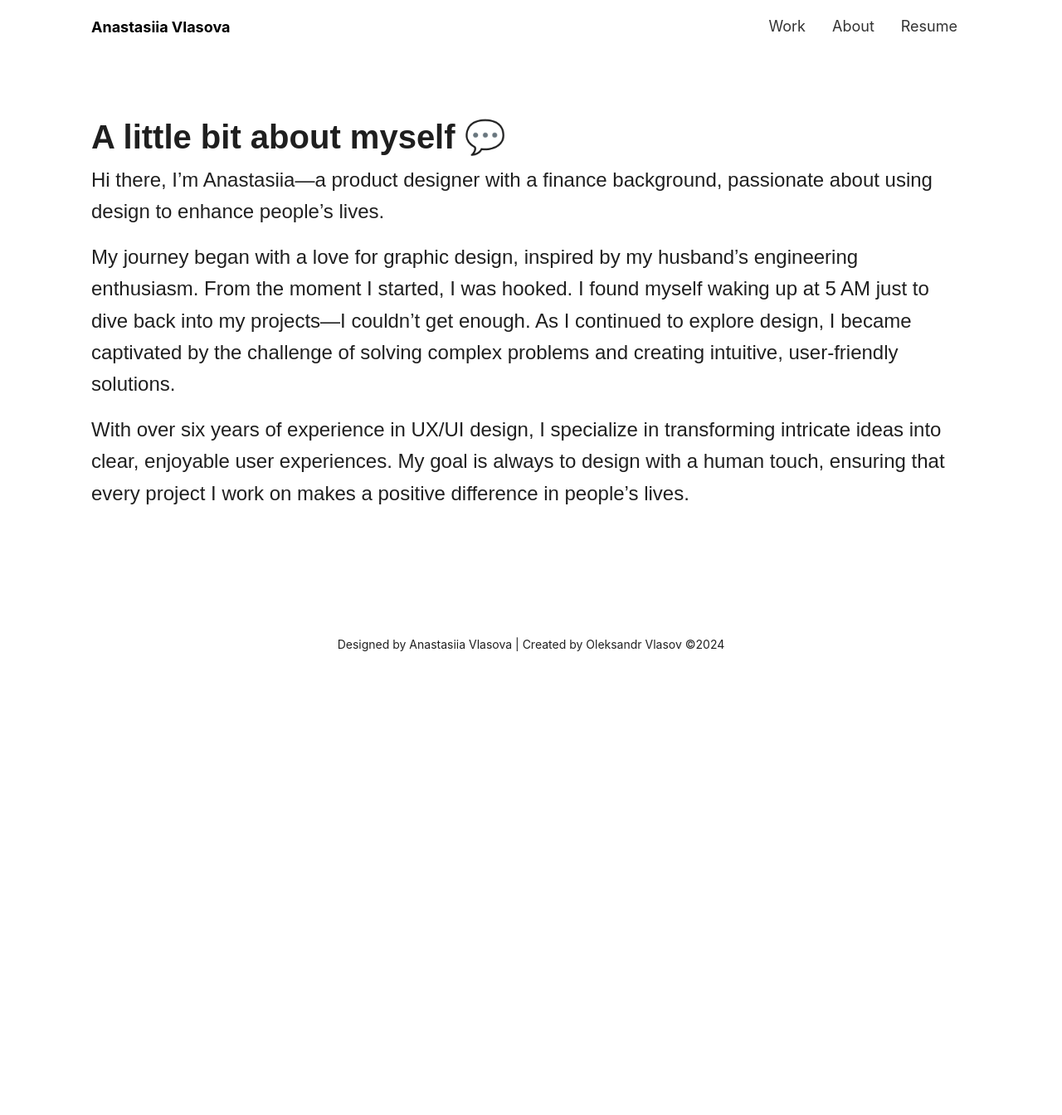
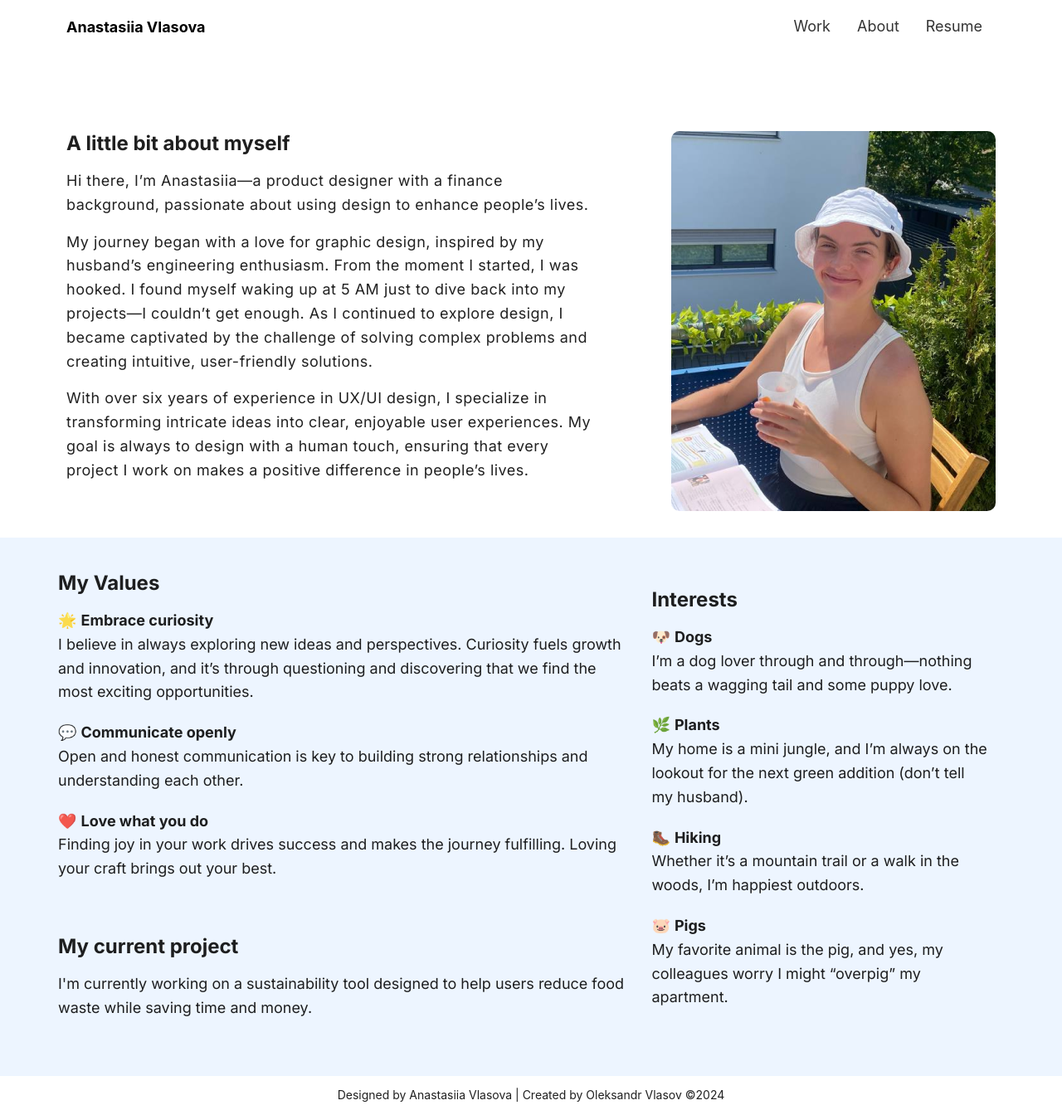
Before and after one commit to alexvlasov182/anastasiia-vlasova, a React (Vite) app: page /about in a window 1280 px wide. Shown: the whole page at 83% size. Before the commit the page ends 800 px from the top, so only its background shows below. Built offline with nearby package versions, Linux system fonts and the light colour scheme.

Commit message:
Finished about section

```diff
--- a/index.html
+++ b/index.html
@@ -3,6 +3,9 @@
   <head>
     <meta charset="UTF-8" />
     <meta name="viewport" content="width=device-width, initial-scale=1.0" />
+    <style>
+      @import url('https://fonts.googleapis.com/css2?family=Inter:ital,opsz,wght@0,14..32,100..900;1,14..32,100..900&display=swap');
+    </style>
     <title>Anastasiia Vlasova</title>
   </head>
   <body>
--- /dev/null
+++ b/src/domains/cards/components/About.module.scss
@@ -0,0 +1,58 @@
+.valuesSection {
+  width: 100%;
+  background-color: #EDF5FF;
+  padding: 40px 0;
+}
+
+.valuesContainer {
+  max-width: 1180px;
+  margin: 0 auto; /* Center the container */
+  display: flex;
+  flex-wrap: wrap;
+  justify-content: space-between;
+  padding: 0 20px; /* Add some padding inside the container */
+}
+
+.rightColumn {
+  flex-basis: 39%;
+  padding: 20px;
+  box-sizing: border-box;
+}
+
+.leftColumn {
+  flex-basis: 60%;
+  box-sizing: border-box;
+}
+
+h2 {
+  font-size: 24px;
+  margin-bottom: 15px;
+}
+
+.aboutValues {
+  font-family: "Inter", sans-serif;
+  font-size: 18px;
+  line-height: 1.6;
+  margin-bottom: 20px;
+}
+
+.currentProject {
+  margin-top: 64px;
+}
+
+.valuesTitle {
+  font-family: "Inter", sans-serif;
+  font-size: 24px;
+  margin-bottom: 16px;
+}
+
+@media (max-width: 768px) {
+  .valuesContainer {
+    flex-direction: column;
+  }
+
+  .leftColumn, .rightColumn {
+    flex-basis: 100%;
+    padding: 10px;
+  }
+}
--- /dev/null
+++ b/src/domains/cards/components/AboutValues.tsx
@@ -0,0 +1,49 @@
+import React from "react";
+import styles from "./About.module.scss"
+
+const AboutValues: React.FC = () => {
+  return (
+    <section className={styles.valuesSection}>
+      <div className={styles.valuesContainer}>
+        <div className={styles.leftColumn}>
+          <h2 className={styles.valuesTitle}>My Values</h2>
+          <p className={styles.aboutValues}>🌟 <strong>Embrace curiosity</strong><br/>
+            I believe in always exploring new ideas and perspectives. Curiosity fuels growth and innovation, and it’s
+            through questioning and discovering that we find the most exciting opportunities.
+          </p>
+          <p className={styles.aboutValues}>💬 <strong>Communicate openly</strong><br/>
+            Open and honest communication is key to building strong relationships and understanding each other.
+          </p>
+          <p className={styles.aboutValues}>❤️ <strong>Love what you do</strong><br/>
+            Finding joy in your work drives success and makes the journey fulfilling. Loving your craft brings out your
+            best.
+          </p>
+
+          <div className={styles.currentProject}>
+            <h2 className={styles.valuesTitle}>My current project</h2>
+            <p className={styles.aboutValues}>
+              I'm currently working on a sustainability tool designed to help users reduce food waste while saving time and money.
+            </p>
+          </div>
+        </div>
+        <div className={styles.rightColumn}>
+          <h2 className={styles.valuesTitle}>Interests</h2>
+          <p className={styles.aboutValues}>🐶 <strong>Dogs</strong><br/>
+            I’m a dog lover through and through—nothing beats a wagging tail and some puppy love.
+          </p>
+          <p className={styles.aboutValues}>🌿 <strong>Plants</strong><br/>
+            My home is a mini jungle, and I’m always on the lookout for the next green addition (don’t tell my husband).
+          </p>
+          <p className={styles.aboutValues}>🥾 <strong>Hiking</strong><br/>
+            Whether it’s a mountain trail or a walk in the woods, I’m happiest outdoors.
+          </p>
+          <p className={styles.aboutValues}>🐷 <strong>Pigs</strong><br/>
+            My favorite animal is the pig, and yes, my colleagues worry I might “overpig” my apartment.
+          </p>
+        </div>
+      </div>
+    </section>
+  )
+}
+
+export default AboutValues;
--- a/src/pages/About.tsx
+++ b/src/pages/About.tsx
@@ -1,17 +1,35 @@
 import React from "react";
 
 import PageLayout from "../components/Layout/PageLayout";
-import AboutInformationList from "../domains/cards/components/AboutInfrormationItem.tsx";
+//import AboutInformationList from "../domains/cards/components/AboutInfrormationItem.tsx";
 
 import styles from "./Pages.module.scss";
+import AboutValues from "../domains/cards/components/AboutValues.tsx";
 
 
 const About: React.FC = () => {
   return (
     <PageLayout>
-      <div className={styles.contentPadding}>
-        <AboutInformationList />
-      </div>
+      <section className={styles.aboutSection}>
+        <div className={styles.aboutContainer}>
+          <div className={styles.textColumn}>
+            <h2 className={styles.titleAbout}>A little bit about myself</h2>
+            <p className={styles.aboutDescription}>
+              Hi there, I’m Anastasiia—a product designer with a finance background, passionate about using design to enhance people’s lives.
+            </p>
+            <p className={styles.aboutDescription}>My journey began with a love for graphic design, inspired by my husband’s engineering enthusiasm. From the moment I started, I was hooked. I found myself waking up at 5 AM just to dive back into my projects—I couldn’t get enough. As I continued to explore design, I became captivated by the challenge of solving complex problems and creating intuitive, user-friendly solutions.</p>
+            <p className={styles.aboutDescription}>With over six years of experience in UX/UI design, I specialize in transforming intricate ideas into clear, enjoyable user experiences. My goal is always to design with a human touch, ensuring that every project I work on makes a positive difference in people’s lives.</p>
+          </div>
+          <div className={styles.imageColumn}>
+            <img
+              src="src/assets/images/img-about-nastiia.png"
+              alt="Profile"
+              className={styles.profileImage}
+            />
+          </div>
+        </div>
+      </section>
+      <AboutValues />
     </PageLayout>
   );
 };
--- a/src/pages/Pages.module.scss
+++ b/src/pages/Pages.module.scss
@@ -15,7 +15,7 @@
 }
 
 .header {
-  max-width: 1100px;
+  max-width: 1160px;
   margin: 0 auto;
   padding: 0 20px;
   width: 100%;
@@ -50,7 +50,7 @@
   display: flex;
   flex-direction: column;
   align-items: center;
-  padding: 20px 0;
+  padding: 12px 0;
   background-color: #fff;
 }
 
@@ -117,10 +117,11 @@
   color: #1677ff;
 }
 
+
 .footer {
   text-align: center;
   background: #f0f2f5;
-  padding: 12px;
+  padding: 0px 0px 12px 0px;
   background-color: #fff;
 }
 
@@ -143,3 +144,56 @@
   align-items: center;
   margin-bottom: 24px;
 }
+
+/* About Section */
+.aboutSection {
+  margin-top: 50px;
+  display: flex;
+  justify-content: center;
+  padding: 32px 20px;
+}
+
+.aboutContainer {
+  display: flex;
+  flex-wrap: wrap;
+  justify-content: space-between;
+  max-width: 1120px;
+  width: 100%;
+  margin: 0 auto;
+}
+
+.textColumn {
+  flex-basis: 666px;
+  max-width: 100%;
+  padding-right: 24px;
+  box-sizing: border-box;
+}
+
+.imageColumn {
+  flex-basis: 391px;
+  max-width: 100%;
+  display: flex;
+  justify-content: center;
+  align-items: center;
+}
+
+.profileImage {
+  max-width: 100%;
+  height: auto;
+  object-fit: cover;
+  border-radius: 10px;
+}
+
+.aboutDescription {
+  font-family: "Inter", sans-serif;
+  font-size: 18px;
+  color: #212121;
+  letter-spacing: 0.5px;
+}
+
+.titleAbout {
+  font-family: "Inter", sans-serif;
+  font-size: 24px;
+  font-weight: bold;
+  margin-bottom: 16px;
+}
```
Also changed, not shown: src/assets/images/img-about-nastiia.png (added).
